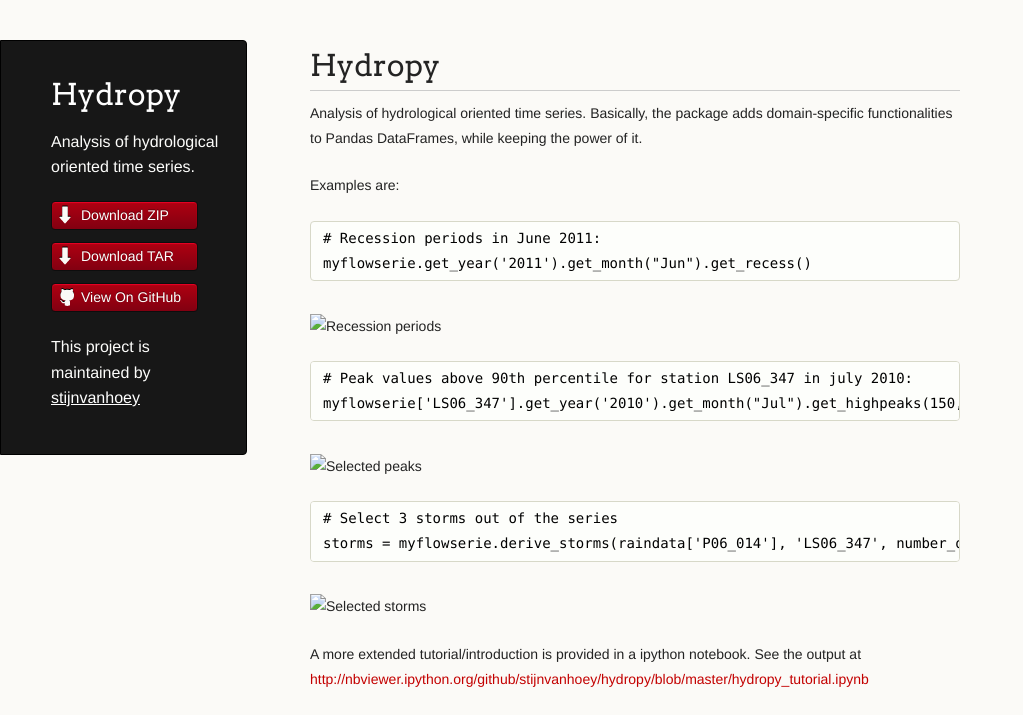
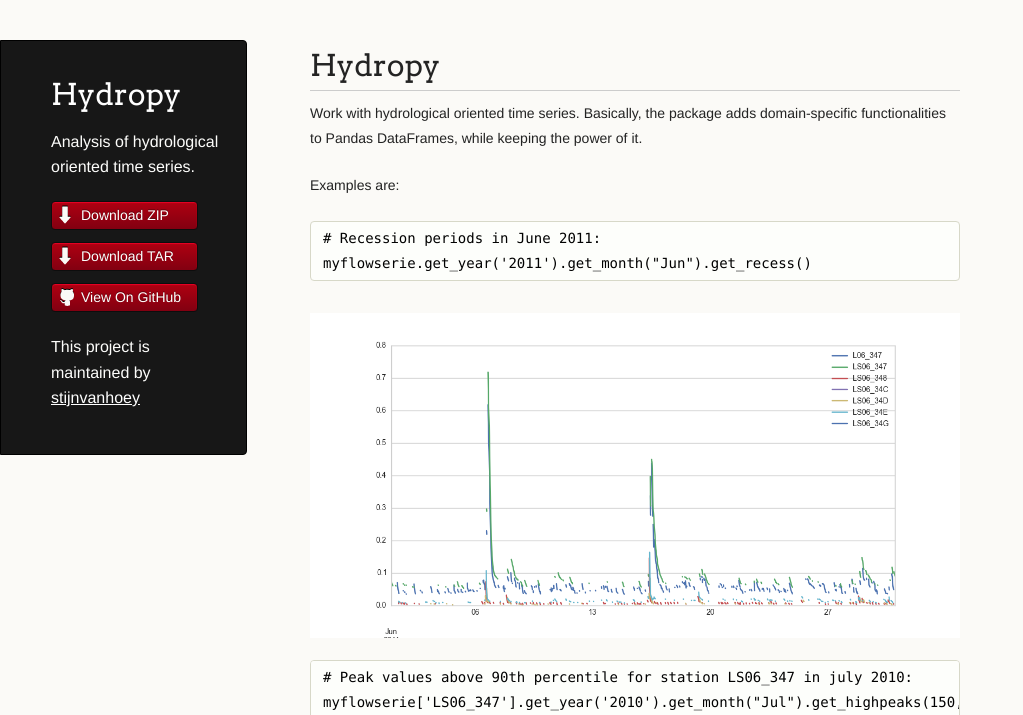
Before and after one commit to stijnvanhoey/hydropy, a plain HTML site: page index.html in a window 1280 px wide. Shown: the top 715 px of the page, without its empty margins (0-1023 px from the left). Drawn offline with Linux system fonts and the light colour scheme.

Commit message:
adapted website version

```diff
--- a/index.html
+++ b/index.html
@@ -33,7 +33,7 @@
         <h1>
 <a id="hydropy" class="anchor" href="#hydropy" aria-hidden="true"><span class="octicon octicon-link"></span></a>Hydropy</h1>
 
-<p>Analysis of hydrological oriented time series. Basically, the package adds domain-specific functionalities to Pandas DataFrames, while keeping the power of it.</p>
+<p>Work with hydrological oriented time series. Basically, the package adds domain-specific functionalities to Pandas DataFrames, while keeping the power of it.</p>
 
 <p>Examples are:</p>
 
@@ -41,19 +41,19 @@
 myflowserie.get_year('2011').get_month("Jun").get_recess()
 </code></pre>
 
-<p><img src="./data/recession.png" alt="Recession periods"></p>
+<p><img src="./images/recession.png" alt="Recession periods"></p>
 
 <pre><code># Peak values above 90th percentile for station LS06_347 in july 2010:
 myflowserie['LS06_347'].get_year('2010').get_month("Jul").get_highpeaks(150, above_percentile=0.9)
 </code></pre>
 
-<p><img src="./data/peaks.png" alt="Selected peaks"></p>
+<p><img src="./images/peaks.png" alt="Selected peaks"></p>
 
 <pre><code># Select 3 storms out of the series
 storms = myflowserie.derive_storms(raindata['P06_014'], 'LS06_347', number_of_storms=3, drywindow=96, makeplot=True)
 </code></pre>
 
-<p><img src="./data/storms.png" alt="Selected storms"></p>
+<p><img src="./images/storms.png" alt="Selected storms"></p>
 
 <p>A more extended tutorial/introduction is provided in a ipython notebook. See the output at <a href="http://nbviewer.ipython.org/github/stijnvanhoey/hydropy/blob/master/hydropy_tutorial.ipynb">http://nbviewer.ipython.org/github/stijnvanhoey/hydropy/blob/master/hydropy_tutorial.ipynb</a></p>
 
```
Also changed, not shown: images/peaks.png (added), images/recession.png (added), images/storms.png (added).
